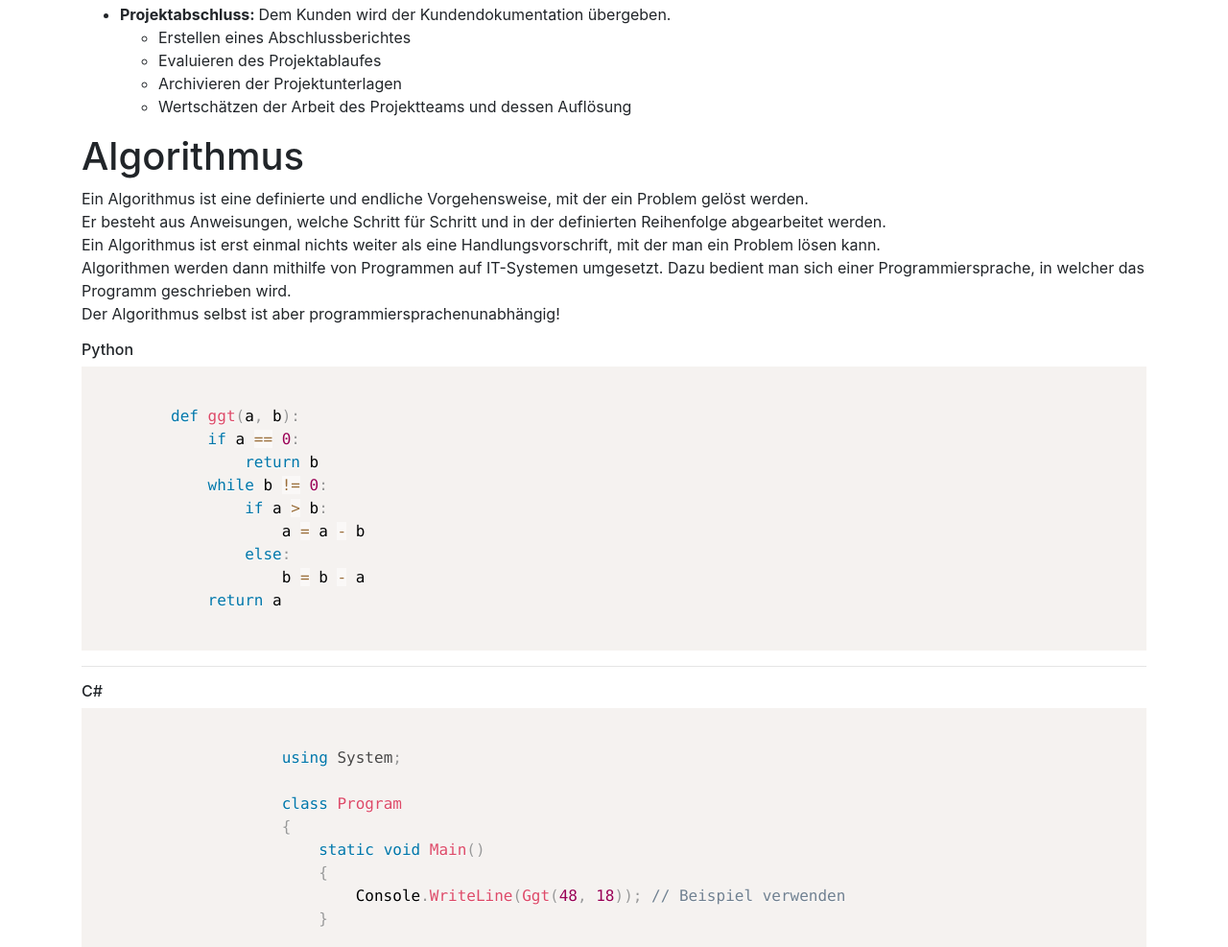
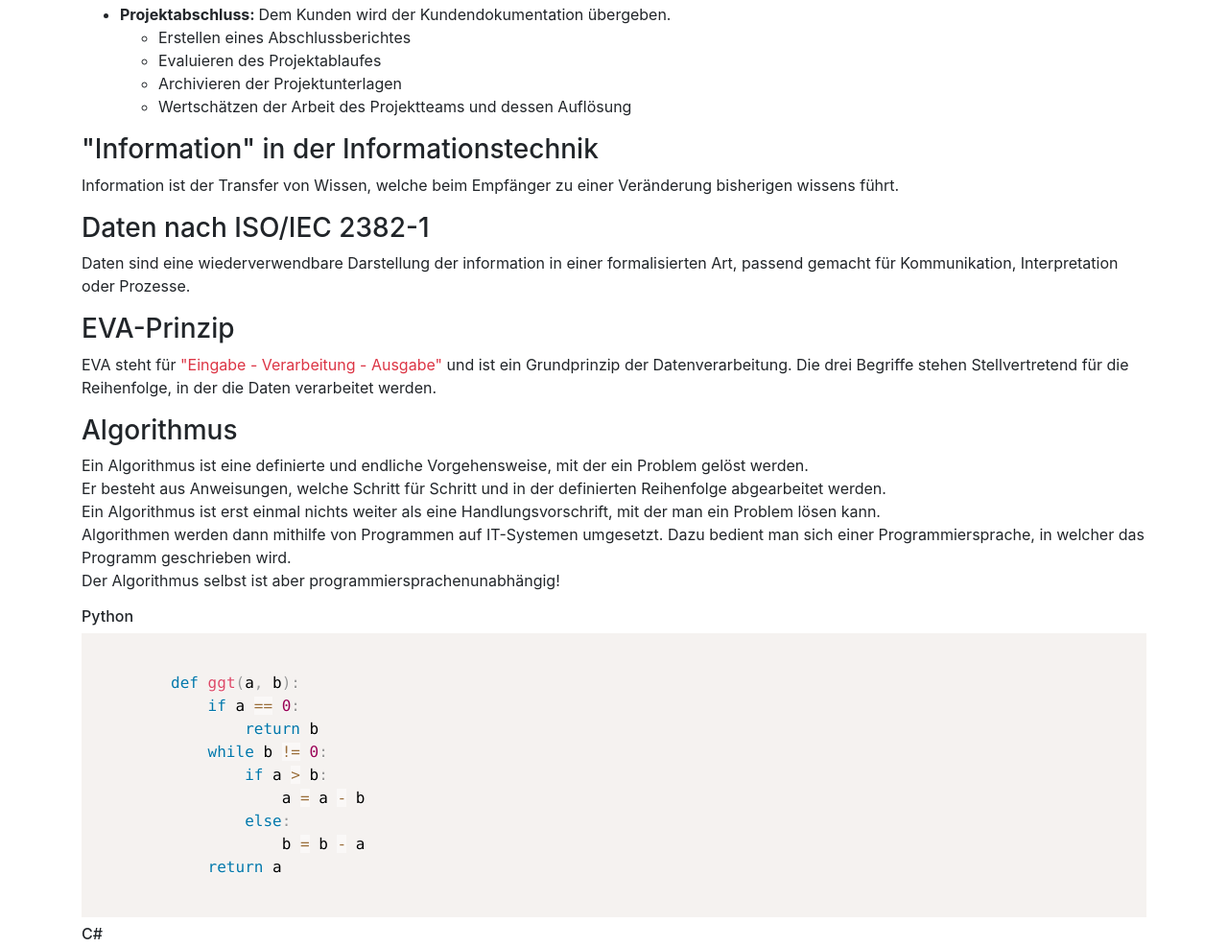
Before and after one commit to ShamelJij/programmierung_unterricht, a plain HTML site: page index.html in a window 1280 px wide. Shown: the part 2711-3698 px from the top of the page at 96% size. Drawn offline with nearby package versions, Linux system fonts and the light colour scheme.

Commit message:
reached algorithem

```diff
--- a/index.html
+++ b/index.html
@@ -179,7 +179,16 @@
         </ul>
       </li>
     </ul>
-    <h1>Algorithmus</h1>
+    <h3>"Information" in der Informationstechnik</h3>
+    <p>Information ist der Transfer von Wissen, welche beim Empfänger zu einer Veränderung bisherigen wissens führt.</p>
+    <h3>Daten nach ISO/IEC 2382-1</h3>
+    <p>Daten sind eine wiederverwendbare Darstellung der information in einer formalisierten Art, passend gemacht für
+      Kommunikation, Interpretation oder Prozesse.</p>
+    <h3>EVA-Prinzip</h3>
+    <p>EVA steht für <span class="text-danger">"Eingabe - Verarbeitung - Ausgabe"</span> und ist ein Grundprinzip der
+      Datenverarbeitung. Die drei Begriffe stehen Stellvertretend für die Reihenfolge, in der die Daten verarbeitet
+      werden.</p>
+    <h3>Algorithmus</h3>
     <p>
       Ein Algorithmus ist eine definierte und endliche Vorgehensweise, mit der
       ein Problem gelöst werden.<br />
@@ -204,7 +213,6 @@
                     b = b - a
             return a
                 </code></pre>
-    <hr />
     <h6>C#</h6>
     <pre><code class="language-csharp">
                     using System;
@@ -239,7 +247,7 @@
                         }
                     }
                 </code></pre>
-    <h1>Programm</h1>
+    <h3>Programm</h3>
     <p>
       "Programm" und "Sofware" sind Synonyme. <br />
       <span class="text-danger">Es gibt jedoch einige Unterschiede!</span>
@@ -251,7 +259,7 @@
       Programmiersprache verfasst ist, in Maschnenbefehle.
     </p>
 
-    <h1>Einteilung von Daten</h1>
+    <h3>Einteilung von Daten</h3>
     <p>Daten können auf unterschiedliche Art und Weise eingeteilt werden.</p>
     <ul>
       <li><b>Sicherheitsstufe: </b>z.B. öffentliche, vertrauliche Daten</li>
@@ -261,8 +269,7 @@
       <li><b>Repräsentation: </b>z.B. analog, digital</li>
       <li><b>Verwendung: </b>z.B. Anwendungs-, sicherungsdaten</li>
     </ul>
-
-    <h1>Heading 4</h1>
+    <h3>Heading 4</h3>
     <p>
       This is another paragraph of text under heading 4. Below is an ordered
       list:
```
